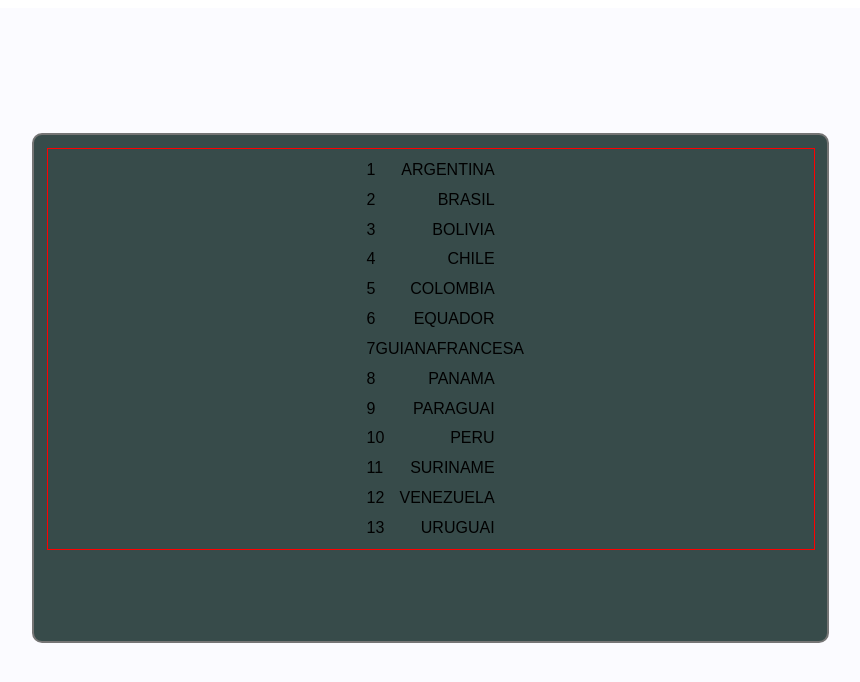
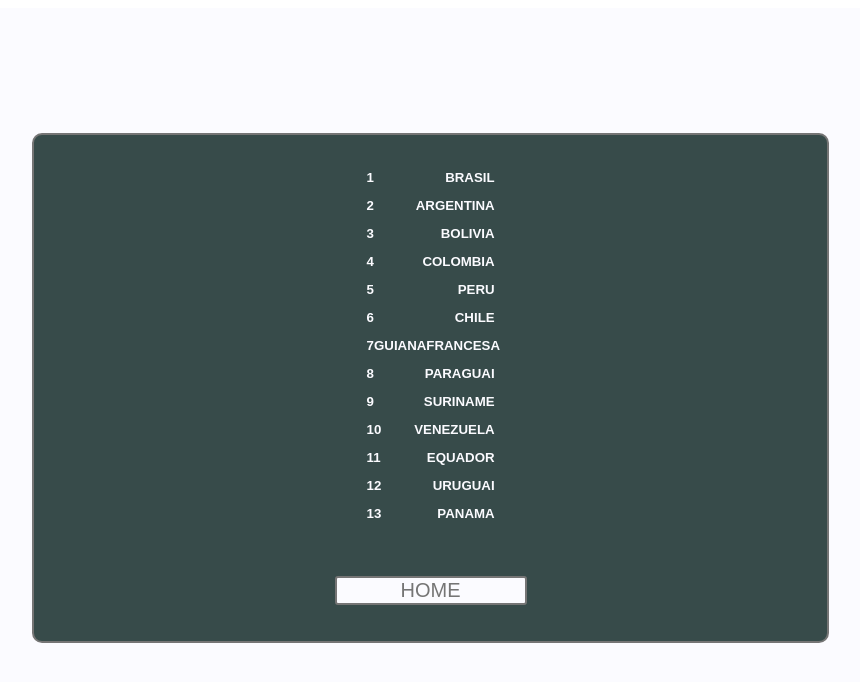
Before and after one commit to robsonffsantos/front-end, a React (Vite) app in the folder char-countries/: page /countries in a window 1280 px wide. Shown: the top 682 px of the page, without its empty margins (211-1071 px from the left). Built offline with nearby package versions, Linux system fonts and the light colour scheme.

Commit message:
feat: show countries in order

```diff
--- a/char-countries/src/context/globalStateContext.tsx
+++ b/char-countries/src/context/globalStateContext.tsx
@@ -1,4 +1,4 @@
-import { createContext, useState, useContext, useMemo } from "react"
+import { createContext, useState, useContext, useMemo, useEffect } from "react"
 import { UserContextProps, UserContextType, Profile } from '../types/types'
 import { BASE_URL } from "../constants/url"
 import axios from "axios"
@@ -25,13 +25,16 @@ export const UserProvider = ({ children }: UserContextProps) => {
     'URUGUAI': ['ARGENTINA', 'BRASIL']
   }), [])
 
+  const [orderCountry, setOrderCountry] = useState<string[]>([])
+
   const orderCountriesFunction = () => {
     const keyObject = Object.keys(countries);
 
     const orderCountries = keyObject.sort(
         (a, b) => countries[b as keyof typeof countries].length - countries[a as keyof typeof countries].length
     )
-    return orderCountries
+
+    setOrderCountry(orderCountries)
 }
 
   const getProfile = async() => {
@@ -44,7 +47,11 @@ export const UserProvider = ({ children }: UserContextProps) => {
       })
     }
 
-  const variables = { profile, setProfile, getProfile, setPage, page, countries, orderCountriesFunction }
+    useEffect(() => {
+      orderCountriesFunction()
+    }, [])
+
+  const variables = { profile, setProfile, getProfile, setPage, page, countries, orderCountry }
 
   return (
     <GlobalStateContext.Provider value={variables}>
--- a/char-countries/src/pages/countries/countries.tsx
+++ b/char-countries/src/pages/countries/countries.tsx
@@ -3,24 +3,26 @@ import { useUser } from "../../context/GlobalStateContext"
 import { useNavigate } from "react-router-dom"
 import { MainContainer } from "../components/mainContainer"
 import { MainBox } from "../components/mainBox"
-import { CountryBox, OneCountry } from "./styled"
+import { CountryBox, OneCountry, TitleInfo, ButtonBox, Button } from "./styled"
+import { MainButton } from "../components/mainButton"
 
 const CountriesOrdered = () => {
-    const { countries, orderCountriesFunction } = useUser()
+    const { orderCountry, countries } = useUser()
     const history = useNavigate()
 
-    const randomOrder = Object.keys(countries)
 
-    countries
 
     return (
         <MainContainer>
-            <MainBox style={{ backgroundColor: '#374B4A', padding: '1vmax', flexDirection: 'row' }}>
+            <MainBox style={{ backgroundColor: '#374B4A', padding: '1vmax', alignItems: "center" }}>
                 <CountryBox>
-                        {randomOrder.map((country, index) => {
-                            return <OneCountry key={country}> <div>{index + 1}</div> <div>{country}</div> </OneCountry>
+                        {orderCountry.map((country, index) => {
+                            return <OneCountry key={country}> <TitleInfo>{index + 1}</TitleInfo> <TitleInfo>{country}</TitleInfo> </OneCountry>
                         })}
                 </CountryBox>
+                <ButtonBox>
+                </ButtonBox>
+                <MainButton onClick={() => history('/')}>HOME</MainButton>
             </MainBox>
         </MainContainer>
     )
--- a/char-countries/src/pages/countries/styled.tsx
+++ b/char-countries/src/pages/countries/styled.tsx
@@ -3,9 +3,9 @@ import styled from "styled-components";
 export const CountryBox = styled.div`
     display: flex;
     flex-direction: column;
-    border: 1px solid red;
     height: 50vh;
-    justify-content: space-evenly;
+    padding: 0;
+    margin: 0;
     width: 100%;
     align-items: center;
 `
@@ -15,4 +15,31 @@ export const OneCountry = styled.div`
     flex-direction: row;
     width: 10vw;
     justify-content: space-between;
+    height: 3.5vh;
 `
+
+export const TitleInfo = styled.h5`
+    color: #FBFBFF;
+`
+
+export const ButtonBox = styled.div`
+    width: 30%;
+    height: 4vh;
+    display: flex;
+    justify-content: space-evenly;
+    margin-top: 1.5vh;
+`
+
+export const Button = styled.div`
+    border: 2px solid #757575;
+    border-radius: 4px;
+    width: 15vw;
+    height: 2vmax;
+    display: flex;
+    justify-content: center;
+    align-items: center;
+    text-align: center;
+    background-color: #526760;
+    color: #FBFBFF;
+    cursor: pointer;
+`
--- a/char-countries/src/types/types.tsx
+++ b/char-countries/src/types/types.tsx
@@ -30,7 +30,7 @@ export type UserContextType = {
   page: number,
   setPage: (value: number) => void,
   countries: Countries,
-  orderCountriesFunction: () => string[]
+  orderCountry: string[]
 }
 
 export type UserContextProps = {
```
